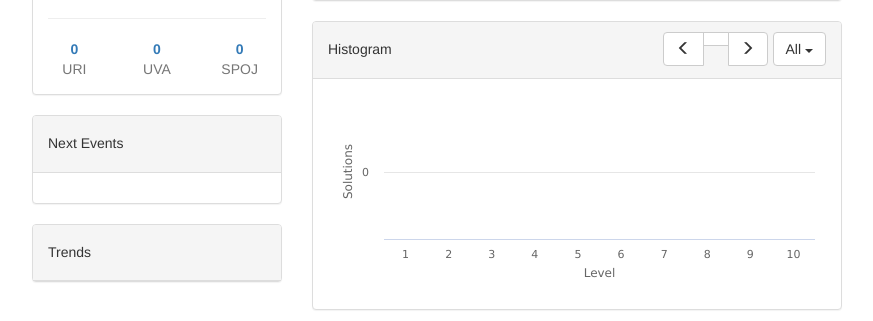
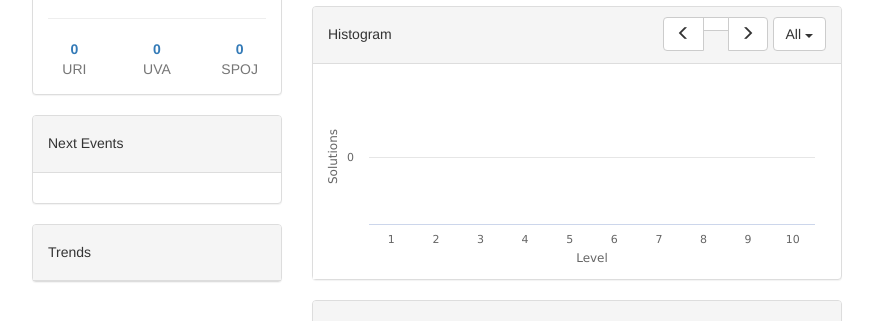
Before and after one commit to sauloantuness/bang, a Django app: template home/templates/home/home.html in a window 1280 px wide. Shown: the part 359-680 px from the top of the page, without its empty margins (203-1076 px from the left). Run offline with Django 3.2, Linux system fonts and the light colour scheme; the template is opened without the code that fills it, so the values that code supplies are empty; some libraries are stand-ins or nearby versions.

Commit message:
Fix chart container style

```diff
--- a/home/templates/home/historic.html
+++ b/home/templates/home/historic.html
@@ -3,7 +3,7 @@
 	var days = {{ historic.days | safe }}
 </script>
 
-<div class="panel panel-default animated fadeIn" id="historic-panel"
+<div class="panel panel-default chart-container animated fadeIn" id="historic-panel"
 	{% if profile %}
 		data-type="profile" data-id="{{profile.id}}"
 	{% elif team %}
--- a/static/assets/css/style.css
+++ b/static/assets/css/style.css
@@ -348,3 +348,8 @@
 	opacity: 1;
 	transition: opacity 1s ease-in-out;
 }
+
+.chart-container .panel-body {
+	padding-left: 0;
+	padding-bottom: 0;
+}
```
